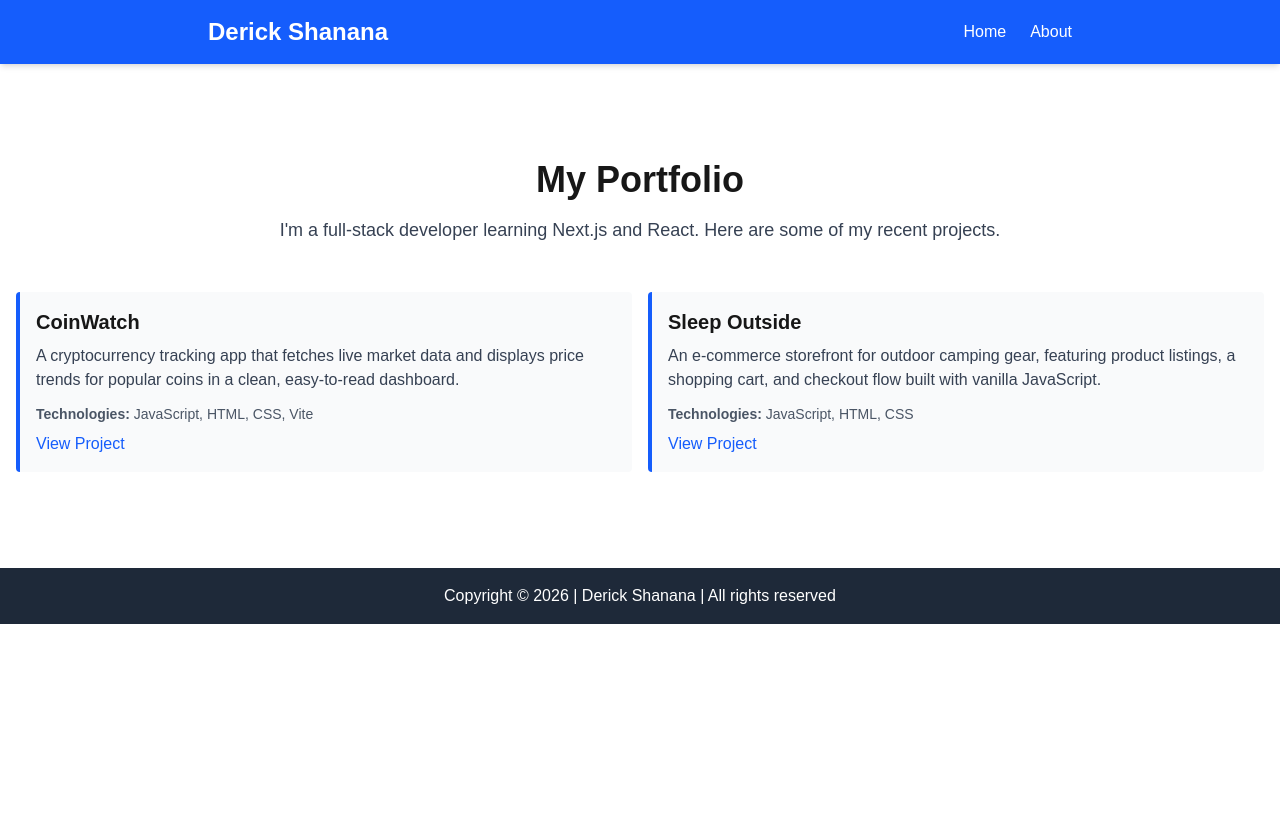
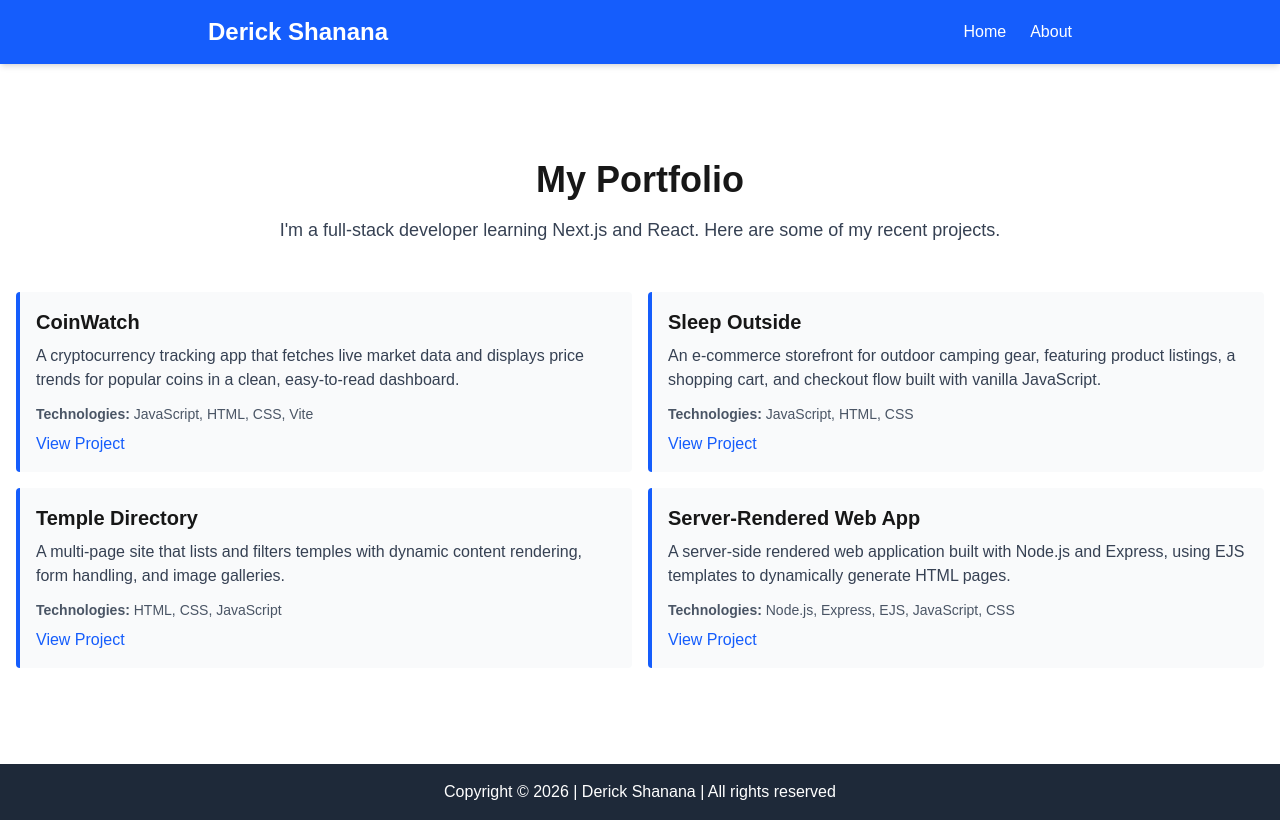
Before and after one commit to derickshanana/wdd430-portfolio, a Next.js app: page / in a window 1280 px wide. Built offline with nearby package versions, Linux system fonts and the light colour scheme.

Commit message:
touchups

```diff
--- a/app/page.tsx
+++ b/app/page.tsx
@@ -12,6 +12,18 @@ const projects = [
     description: 'An e-commerce storefront for outdoor camping gear, featuring product listings, a shopping cart, and checkout flow built with vanilla JavaScript.',
     technologies: ['JavaScript', 'HTML', 'CSS'],
     link: 'https://github.com/schoolonlyaccount/wdd330-sleep-outside'
+  },
+  {
+    title: 'Temple Directory',
+    description: 'A multi-page site that lists and filters temples with dynamic content rendering, form handling, and image galleries.',
+    technologies: ['HTML', 'CSS', 'JavaScript'],
+    link: 'https://github.com/derickshanana/wdd131'
+  },
+  {
+    title: 'Server-Rendered Web App',
+    description: 'A server-side rendered web application built with Node.js and Express, using EJS templates to dynamically generate HTML pages.',
+    technologies: ['Node.js', 'Express', 'EJS', 'JavaScript', 'CSS'],
+    link: 'https://github.com/derickshanana/cse340-course-repo'
   }
 ];
 
```
